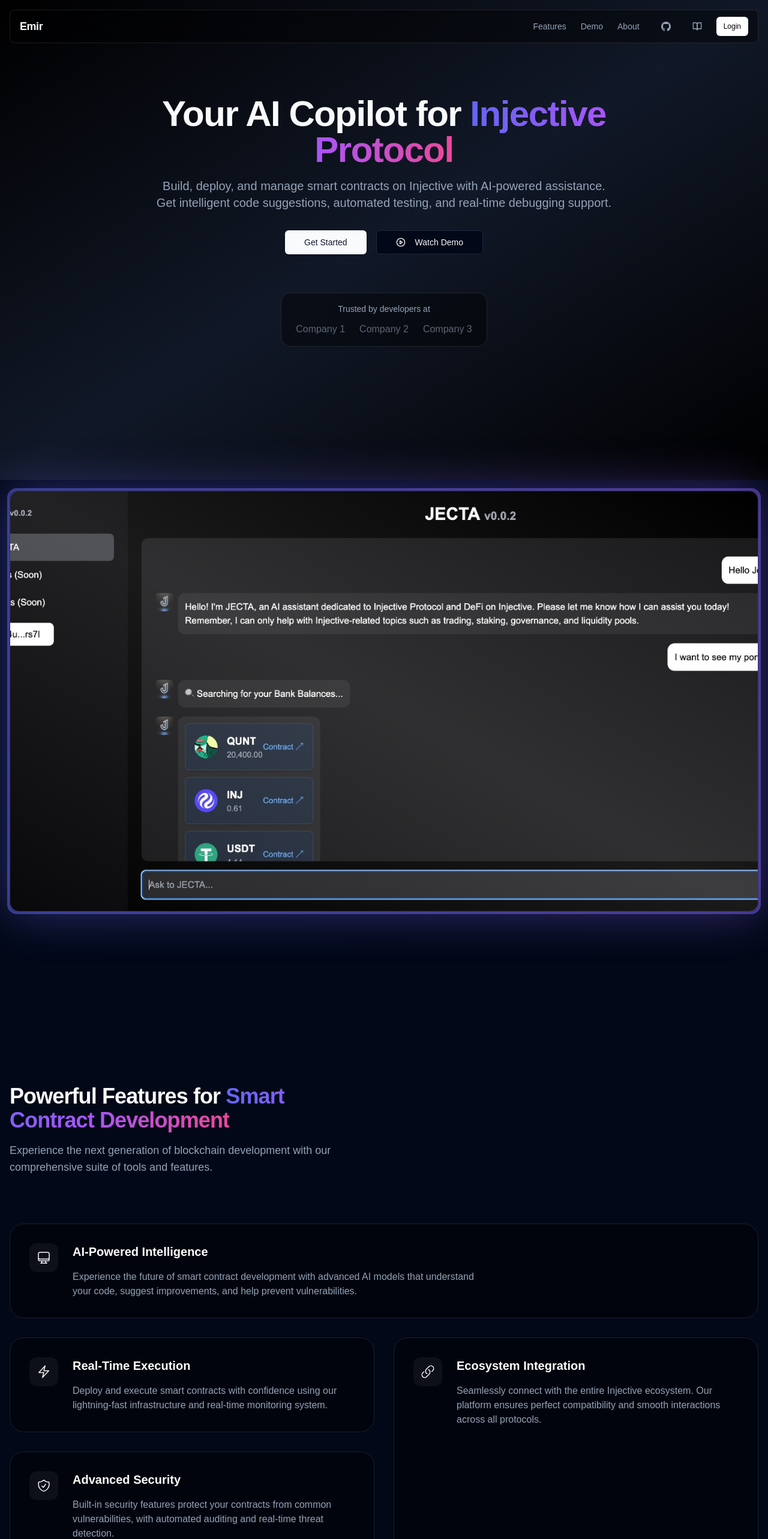
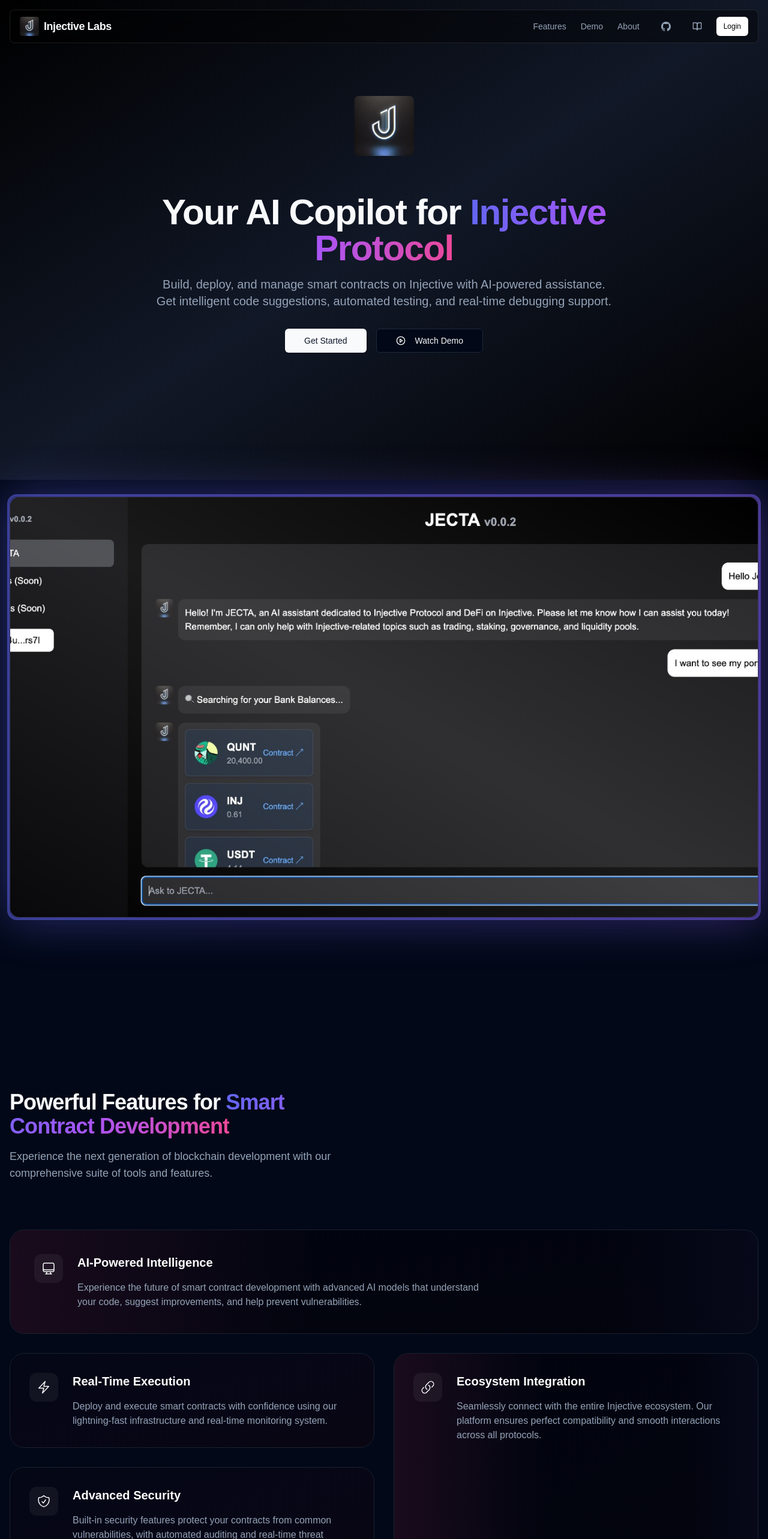
Before and after one commit to Jecta-ai/jecta-web, a Next.js app: page / in a window 1280 px wide. Shown: the top 2566 px of the page at 60% size. Built offline with nearby package versions, Linux system fonts and the light colour scheme.

Commit message:
Enhance landing page with comprehensive updates and new components

```diff
--- a/src/app/layout.tsx
+++ b/src/app/layout.tsx
@@ -2,6 +2,7 @@
 import { Geist, Geist_Mono } from "next/font/google";
 import { AnimationProvider } from "@/components/providers/animation-provider";
 import { InteractiveBackground } from "@/components/ui/interactive-background";
+import { Footer } from "@/components/layout/footer";
 import "./globals.css";
 
 const geistSans = Geist({
@@ -15,8 +16,42 @@
 });
 
 export const metadata: Metadata = {
-  title: "Create Next App",
-  description: "Generated by create next app",
+  title: "Injective Labs | Modern Landing Page",
+  description:
+    "A modern, responsive landing page built with Next.js, featuring beautiful animations and a sleek dark theme design.",
+  keywords: ["Injective", "Injective Protocol", "Injective Labs"],
+  authors: [{ name: "Orhan Özkerçin" }],
+  creator: "Orhan Özkerçin",
+  publisher: "Orhan Özkerçin",
+  robots: "index, follow",
+  themeColor: [
+    { media: "(prefers-color-scheme: dark)", color: "#09090B" },
+    { media: "(prefers-color-scheme: light)", color: "#ffffff" },
+  ],
+  viewport: {
+    width: "device-width",
+    initialScale: 1,
+    maximumScale: 1,
+  },
+  icons: {
+    icon: "/favicon.ico",
+  },
+  openGraph: {
+    type: "website",
+    locale: "en_US",
+    url: "https://your-domain.com",
+    title: "Injective Labs | Modern Landing Page",
+    description:
+      "A modern, responsive landing page built with Next.js, featuring beautiful animations and a sleek dark theme design.",
+    siteName: "Injective Labs Landing Page",
+  },
+  twitter: {
+    card: "summary_large_image",
+    title: "Injective Labs | Modern Landing Page",
+    description:
+      "A modern, responsive landing page built with Next.js, featuring beautiful animations and a sleek dark theme design.",
+    creator: "@orhanozkerin",
+  },
 };
 
 export default function RootLayout({
@@ -31,7 +66,10 @@
       >
         <AnimationProvider>
           <InteractiveBackground />
-          {children}
+          <main className="relative min-h-screen">
+            {children}
+            <Footer />
+          </main>
         </AnimationProvider>
       </body>
     </html>
--- /dev/null
+++ b/src/components/layout/footer.tsx
@@ -0,0 +1,59 @@
+"use client";
+
+import { fadeIn } from "@/lib/animations";
+import { m } from "framer-motion";
+import { Github, Twitter } from "lucide-react";
+import Image from "next/image";
+import Link from "next/link";
+
+export const Footer = () => {
+  const currentYear = new Date().getFullYear();
+
+  return (
+    <m.footer
+      variants={fadeIn}
+      initial="hidden"
+      whileInView="visible"
+      viewport={{ once: true }}
+      className="w-full border-t border-border/40 bg-background/95 backdrop-blur supports-[backdrop-filter]:bg-background/60"
+    >
+      <div className="container flex flex-col items-center justify-between gap-4 py-10 md:h-24 md:flex-row md:py-0">
+        <div className="flex flex-col items-center gap-4 px-8 md:flex-row md:gap-4 md:px-0">
+          <Link href="/" className="flex items-center gap-2">
+            <Image
+              src="/logo.jpeg"
+              alt="Injective Labs Logo"
+              width={24}
+              height={24}
+              className="rounded-sm"
+            />
+            <span className="text-sm font-medium text-muted-foreground">Injective Labs</span>
+          </Link>
+        </div>
+        <div className="flex items-center gap-4">
+          <a
+            href="https://github.com/yourusername"
+            target="_blank"
+            rel="noopener noreferrer"
+            className="text-muted-foreground transition-colors hover:text-foreground"
+          >
+            <Github className="h-5 w-5" />
+            <span className="sr-only">GitHub</span>
+          </a>
+          <a
+            href="https://twitter.com/yourusername"
+            target="_blank"
+            rel="noopener noreferrer"
+            className="text-muted-foreground transition-colors hover:text-foreground"
+          >
+            <Twitter className="h-5 w-5" />
+            <span className="sr-only">X (formerly Twitter)</span>
+          </a>
+          <p className="text-center text-sm text-muted-foreground md:text-left">
+            © {currentYear} Injective Labs. All rights reserved.
+          </p>
+        </div>
+      </div>
+    </m.footer>
+  );
+};
--- a/src/components/layout/header.tsx
+++ b/src/components/layout/header.tsx
@@ -3,6 +3,7 @@
 import { Button } from "@/components/ui/button";
 import { m } from "framer-motion";
 import Link from "next/link";
+import Image from "next/image";
 
 export function Header() {
   return (
@@ -10,12 +11,19 @@
       initial={{ y: 25, opacity: 0 }}
       animate={{ y: 0, opacity: 1 }}
       transition={{ duration: 0.3 }}
-      className="fixed top-0 left-0 right-0 z-50 "
+      className="fixed top-0 left-0 right-0 z-50"
     >
       <div className="mx-auto max-w-7xl px-4">
         <div className="flex h-14 items-center justify-between rounded-lg mt-4 bg-black/40 backdrop-blur-xl border border-white/[0.1] px-4">
           <Link href="/" className="flex items-center space-x-2">
-            <span className="text-lg font-semibold tracking-tight">Emir</span>
+            <Image
+              src="/logo.jpeg"
+              alt="Injective Labs Logo"
+              width={32}
+              height={32}
+              className="rounded-sm"
+            />
+            <span className="text-lg font-semibold tracking-tight">Injective Labs</span>
           </Link>
 
           <div className="flex items-center space-x-6">
--- a/src/components/sections/features.tsx
+++ b/src/components/sections/features.tsx
@@ -31,6 +31,7 @@
       </svg>
     ),
     variant: "large" as const,
+    animation: "slide" as const,
   },
   {
     title: "Real-Time Execution",
@@ -52,6 +53,7 @@
         />
       </svg>
     ),
+    animation: "pulse" as const,
   },
   {
     title: "Ecosystem Integration",
@@ -74,6 +76,7 @@
       </svg>
     ),
     variant: "highlight" as const,
+    animation: "slide" as const,
   },
   {
     title: "Advanced Security",
@@ -95,6 +98,7 @@
         />
       </svg>
     ),
+    animation: "pulse" as const,
   },
 ];
 
@@ -144,6 +148,7 @@
                 description={feature.description}
                 icon={feature.icon}
                 variant={feature.variant}
+                animation={feature.animation}
               />
             ))}
           </m.div>
--- a/src/components/sections/hero.tsx
+++ b/src/components/sections/hero.tsx
@@ -3,6 +3,7 @@
 import { Button } from "@/components/ui/button";
 import { m } from "framer-motion";
 import Link from "next/link";
+import Image from "next/image";
 
 const container = {
   hidden: { opacity: 0 },
@@ -19,6 +20,19 @@
   show: { opacity: 1, y: 0 },
 };
 
+const logoAnimation = {
+  hidden: { opacity: 0, scale: 0.8 },
+  show: {
+    opacity: 1,
+    scale: 1,
+    transition: {
+      type: "spring",
+      stiffness: 100,
+      damping: 15,
+    },
+  },
+};
+
 export function Hero() {
   return (
     <section className="relative">
@@ -29,6 +43,17 @@
           animate="show"
           className="flex flex-col items-center text-center space-y-8"
         >
+          <m.div variants={logoAnimation} className="mb-8">
+            <Image
+              src="/logo.jpeg"
+              alt="Injective Labs Logo"
+              width={100}
+              height={100}
+              className="rounded-lg"
+              priority
+            />
+          </m.div>
+
           <m.div variants={item} className="max-w-3xl space-y-4">
             <h1 className="text-4xl font-bold tracking-tight sm:text-6xl">
               Your AI Copilot for{" "}
@@ -67,17 +92,17 @@
             </Button>
           </m.div>
 
-          <m.div variants={item} className="pt-8">
+          {/* TODO: Add partner/company logos here */}
+          {/* <m.div variants={item} className="pt-8">
             <div className="rounded-2xl border bg-black/40 backdrop-blur-xl border-white/[0.1] px-6 py-4">
               <p className="text-sm text-muted-foreground">Trusted by developers at</p>
               <div className="mt-3 flex items-center justify-center gap-6">
-                {/* Add partner/company logos here */}
                 <div className="text-muted-foreground/60">Company 1</div>
                 <div className="text-muted-foreground/60">Company 2</div>
                 <div className="text-muted-foreground/60">Company 3</div>
               </div>
             </div>
-          </m.div>
+          </m.div> */}
         </m.div>
       </div>
     </section>
--- a/src/components/ui/feature-card.tsx
+++ b/src/components/ui/feature-card.tsx
@@ -8,9 +8,16 @@
   description: string;
   icon: ReactNode;
   variant?: "default" | "large" | "highlight";
+  animation?: "none" | "slide" | "pulse";
 }
 
-export function FeatureCard({ title, description, icon, variant = "default" }: FeatureCardProps) {
+export function FeatureCard({
+  title,
+  description,
+  icon,
+  variant = "default",
+  animation = "none",
+}: FeatureCardProps) {
   return (
     <m.div
       variants={{
@@ -22,19 +29,69 @@
       }`}
     >
       <div
-        className={`relative h-full overflow-hidden rounded-3xl border border-white/[0.1] p-8 ${
+        className={`relative h-full overflow-hidden rounded-3xl border border-white/[0.1] ${
           variant === "large" ? "p-10" : "p-8"
         }`}
       >
-        {/* Background */}
+        {/* Base background */}
         <div className="absolute inset-0 bg-black/40 backdrop-blur-xl" />
 
-        {/* Animated gradient overlay */}
-        <div className="absolute inset-0 opacity-0 group-hover:opacity-100 transition-opacity duration-500">
-          <div className="absolute inset-0 bg-gradient-to-br from-indigo-500/10 via-purple-500/10 to-pink-500/10" />
-        </div>
+        {/* Animated background layers */}
+        {animation === "slide" && (
+          <div className="absolute inset-0 overflow-hidden">
+            {/* Sliding gradient layers */}
+            <m.div
+              initial={{ x: "0%" }}
+              animate={{ x: "-100%" }}
+              transition={{
+                duration: 10,
+                repeat: Number.POSITIVE_INFINITY,
+                ease: "linear",
+              }}
+              className="absolute inset-0 w-[200%] bg-[linear-gradient(90deg,transparent_0%,rgba(99,102,241,0.1)_20%,rgba(168,85,247,0.1)_40%,rgba(236,72,153,0.1)_60%,transparent_80%)]"
+            />
+            <m.div
+              initial={{ x: "100%" }}
+              animate={{ x: "0%" }}
+              transition={{
+                duration: 10,
+                repeat: Number.POSITIVE_INFINITY,
+                ease: "linear",
+              }}
+              className="absolute inset-0 w-[200%] bg-[linear-gradient(90deg,transparent_0%,rgba(99,102,241,0.1)_20%,rgba(168,85,247,0.1)_40%,rgba(236,72,153,0.1)_60%,transparent_80%)]"
+            />
 
-        {/* Content */}
+            {/* Pulsing overlay */}
+            <m.div
+              initial={{ opacity: 0.1 }}
+              animate={{ opacity: [0.1, 0.15, 0.1] }}
+              transition={{
+                duration: 3,
+                repeat: Number.POSITIVE_INFINITY,
+                ease: "easeInOut",
+              }}
+              className="absolute inset-0 bg-gradient-to-br from-indigo-500/10 via-purple-500/10 to-pink-500/10"
+            />
+          </div>
+        )}
+
+        {animation === "pulse" && (
+          <m.div
+            initial={{ opacity: 0.1, scale: 1 }}
+            animate={{
+              opacity: [0.1, 0.2, 0.1],
+              scale: [1, 1.02, 1],
+            }}
+            transition={{
+              duration: 4,
+              repeat: Number.POSITIVE_INFINITY,
+              ease: "easeInOut",
+            }}
+            className="absolute inset-0 bg-gradient-to-br from-indigo-500/20 via-purple-500/20 to-pink-500/20"
+          />
+        )}
+
+        {/* Content wrapper */}
         <div className="relative flex items-start">
           {/* Icon */}
           <div className="mr-6">
@@ -43,7 +100,7 @@
             </div>
           </div>
 
-          {/* Text */}
+          {/* Text content */}
           <div className={variant === "large" ? "max-w-2xl" : ""}>
             <h3 className="text-xl font-semibold mb-4 text-white group-hover:text-white/90 transition-colors duration-300">
               {title}
@@ -54,7 +111,7 @@
           </div>
         </div>
 
-        {/* Shine effect */}
+        {/* Hover shine effect */}
         <div className="absolute inset-0 opacity-0 group-hover:opacity-100 transition-opacity duration-500">
           <div className="absolute inset-0 bg-gradient-to-br from-white/[0.07] to-transparent" />
           <div className="absolute top-0 left-1/2 -translate-x-1/2 w-1/2 h-px bg-gradient-to-r from-transparent via-white/25 to-transparent blur-sm" />
--- /dev/null
+++ b/src/lib/animations.ts
@@ -0,0 +1,16 @@
+import type { Variants } from "framer-motion";
+
+export const fadeIn: Variants = {
+  hidden: {
+    opacity: 0,
+    y: 20,
+  },
+  visible: {
+    opacity: 1,
+    y: 0,
+    transition: {
+      duration: 0.5,
+      ease: "easeOut",
+    },
+  },
+};
```
Also changed, not shown: src/components/ui/feature-box.tsx (deleted, +0 -51 lines).
